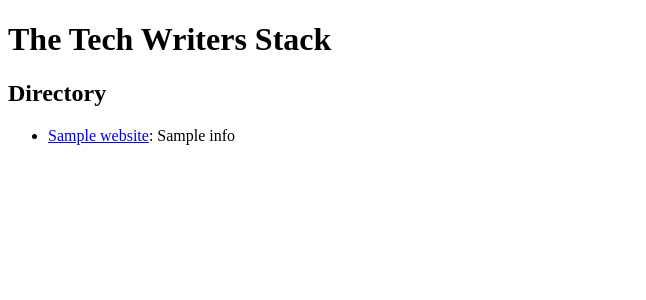
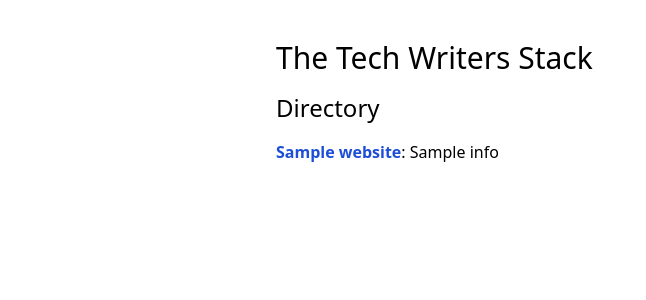
Before and after one commit to The-Tech-Writers-Stack/substack-redirector, a Flask app: template app/templates/index.html in a window 1280 px wide. Shown: the top 300 px of the page, without its empty margins (0-646 px from the left). Run offline with Flask 3, Linux system fonts and the light colour scheme; the template is opened without the code that fills it: most values are stand-ins (such as "Sample title", 1, 10 or a date in 2020); some libraries are stand-ins or nearby versions.

Commit message:
Update index layout

```diff
--- a/app/routes.py
+++ b/app/routes.py
@@ -6,13 +6,16 @@ import requests
 from .crawl import get_data
 from tenacity import retry, wait_random_exponential, stop_after_attempt
 
+
 app = Flask(__name__)
+
 
 @app.route("/<string:substack_name>/<string:post_url_path>")
 def redirector(substack_name: str, post_url_path: str):
     substack_url = f'https://{substack_name}.substack.com/p/{post_url_path}'
     title, meta = get_title_and_meta_tags(substack_url)
     return render_template('empty.html', title=title, meta_tag_list=meta, url=substack_url)
+
 
 @retry(wait=wait_random_exponential(min=1, max=40), stop=stop_after_attempt(3))
 def get_title_and_meta_tags(url: str) -> Tuple[str, List[str]]:
@@ -33,6 +36,7 @@ def get_title_and_meta_tags(url: str) -> Tuple[str, List[str]]:
     # Return the title tag and meta tags
     return title_tag_safe, meta_tags_safe
 
+
 @app.route("/")
 def index():
     data = get_data()
--- a/app/templates/index.html
+++ b/app/templates/index.html
@@ -1,19 +1,25 @@
 <!DOCTYPE html>
 <html lang="en">
+
 <head>
     <meta charset="UTF-8">
     <meta http-equiv="X-UA-Compatible" content="IE=edge">
     <meta name="viewport" content="width=device-width, initial-scale=1.0">
     <title>Directory | The Tech Writers Stack</title>
+    <script src="https://cdn.tailwindcss.com"></script>
 </head>
+
 <body>
-    <h1>The Tech Writers Stack</h1>
+    <div class="mx-auto max-w-3xl pt-10 px-5">
+        <h1 class="text-3xl pb-4">The Tech Writers Stack</h1>
 
-    <h2>Directory</h2>
-    <ul>
-        {% for website in data %}
-        <li><a href="{{ website.url }}">{{ website.title }}</a>: {{ website.info }}</li>
-        {% endfor %}
-    </ul>
+        <h2 class="text-2xl pb-4">Directory</h2>
+        <ul>
+            {% for website in data %}
+            <li class="pb-2"><a class="font-bold text-blue-700 hover:text-blue-400" href="{{ website.url }}">{{ website.title }}</a>: {{ website.info }}</li>
+            {% endfor %}
+        </ul>
+    </div>
 </body>
+
 </html>
```
Also changed, not shown: app/crawl.py (+17 -13 lines).
